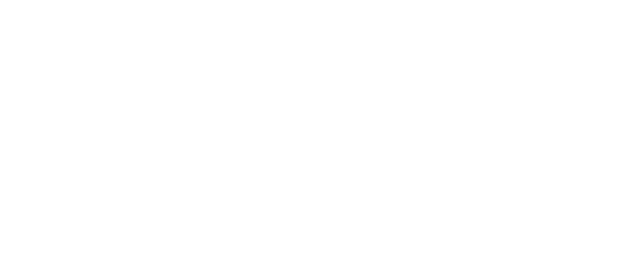
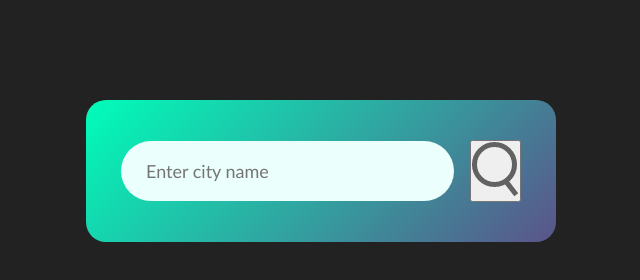
Before and after one commit to HilalKocak/Vanilla-JavaScript-Projects, a plain HTML site: page 32-Weather App/index.html in a window 1280 px wide. Shown: the whole page, without its empty margins (319-959 px from the left). Drawn offline with Linux system fonts and the light colour scheme.

Commit message:
Add style to crd and search

```diff
--- a/32-Weather App/index.html
+++ b/32-Weather App/index.html
@@ -7,6 +7,13 @@
     <link rel="stylesheet" href="style.css">
 </head>
 <body>
-
+    <div class="card">
+        <div class="search">
+            <input type="text" placeholder="Enter city name" spellcheck="false">
+            <button>
+                <img src="images/search.png" alt="">
+            </button>
+        </div>
+    </div>
 </body>
 </html>
--- a/32-Weather App/style.css
+++ b/32-Weather App/style.css
@@ -4,3 +4,38 @@
     font-family:'Gill Sans', 'Gill Sans MT', Calibri, 'Trebuchet MS', sans-serif;
     box-sizing: border-box;
 }
+
+body {
+    background: #222;
+}
+
+.card {
+    width: 90%;
+    max-width: 470px;
+    background: linear-gradient(135deg, #00feba, #5b548a);
+    color: #fff;
+    margin: 100px auto 0;
+    border-radius: 20px;
+    padding: 40px 35px;
+    text-align: center;
+}
+.search {
+    width: 100%;
+    display: flex;
+    align-items: center;
+    justify-content: space-between;
+}
+
+.search input {
+   border: 0;
+   outline: 0;
+   background: #ebfffc;
+   color: #555;
+   padding: 10px 25px;
+   height: 60px;
+   border-radius: 30px;
+   flex: 1;
+   margin-right: 16px;
+   font-size: 18px;
+
+}
```
